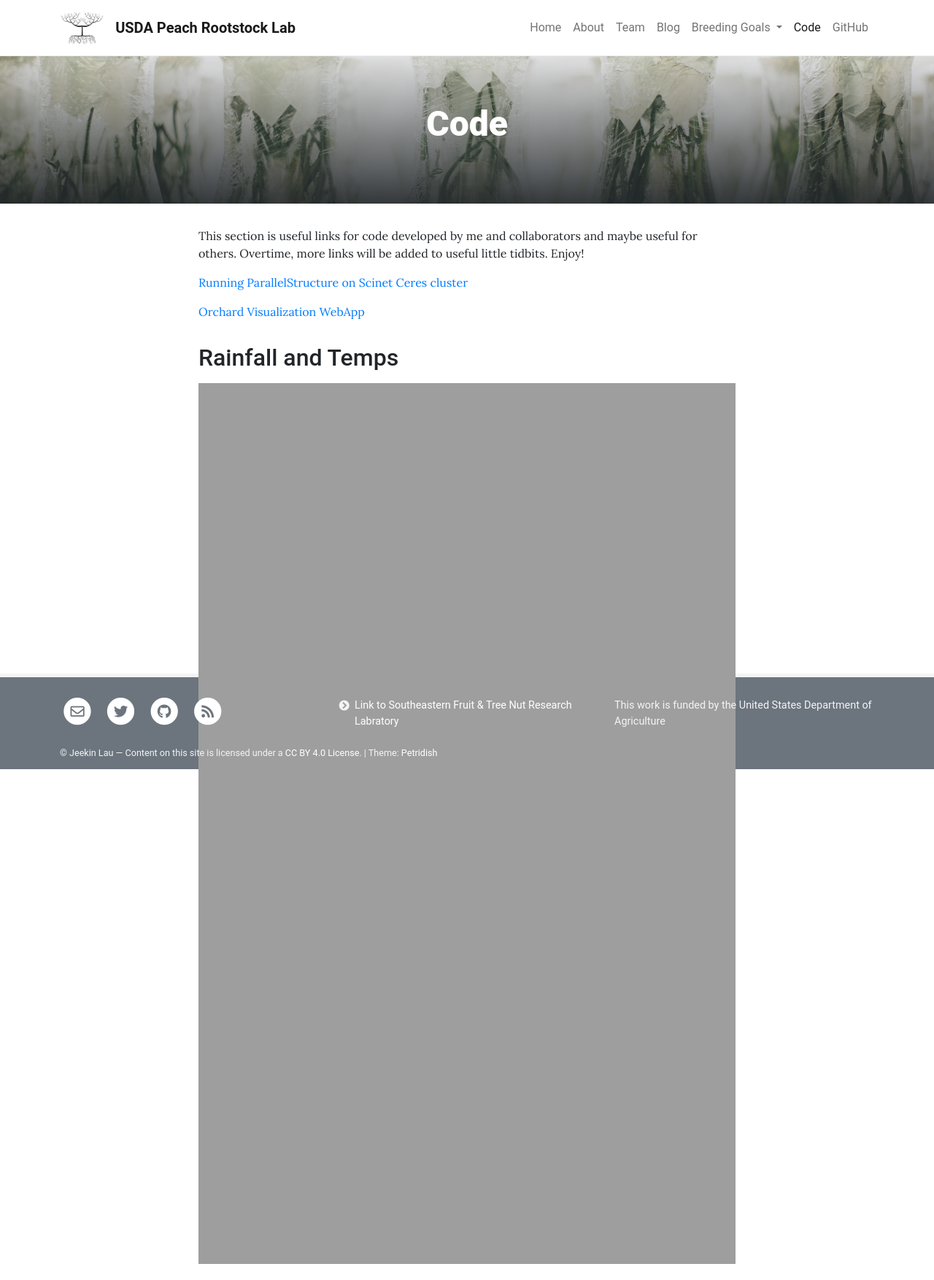
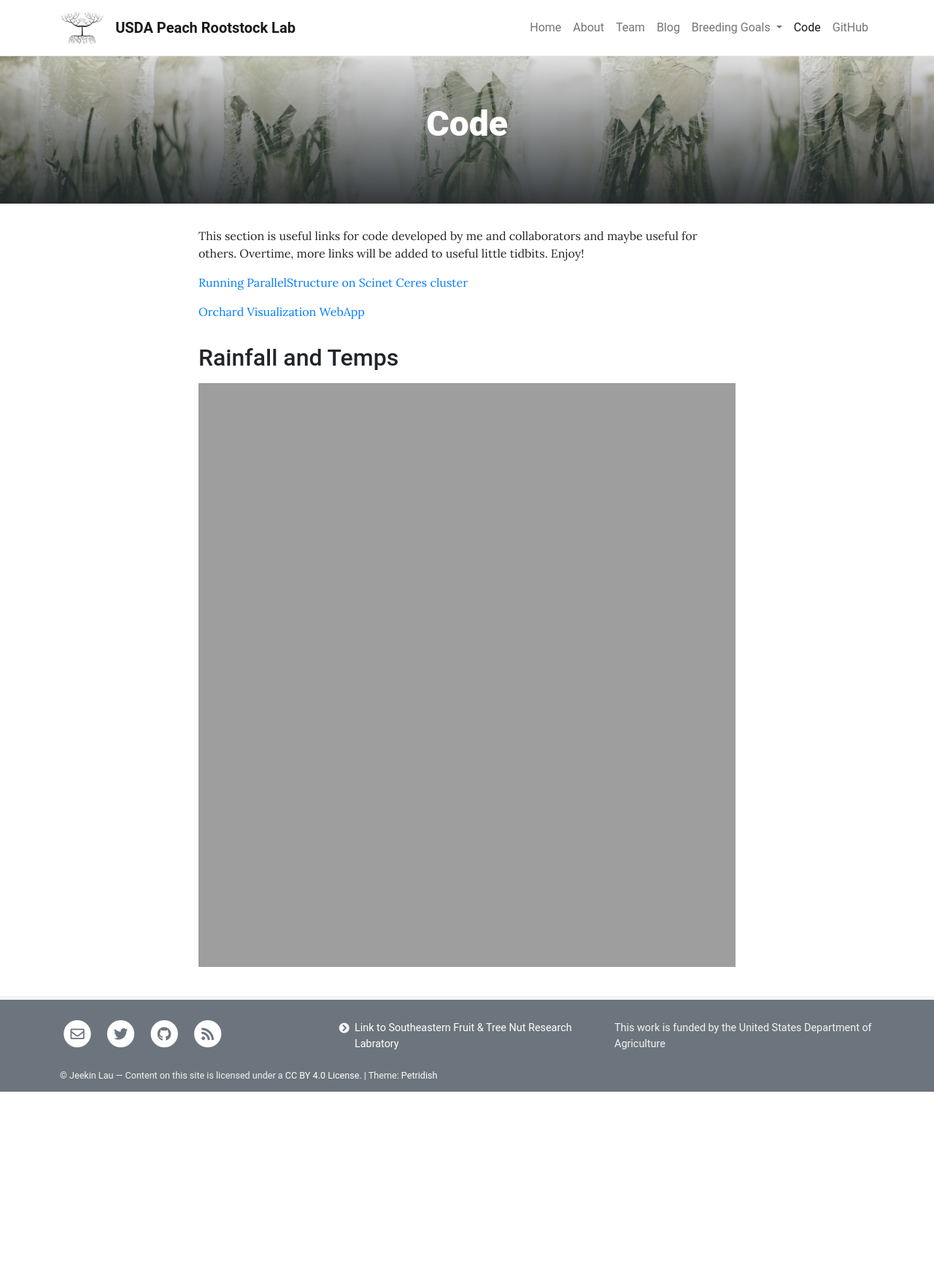
Before and after one commit to jeekinlau/lab_website, a Jekyll site: the page built from pages/code.md, in a window 1280 px wide. Shown: the whole page at 73% size. Built offline with Jekyll 4.4.1, drawn with Linux system fonts in a browser that asks for light colours; after the commit the page ends 1496 px from its top, so only the background shows below that.

Commit message:
Update code.md

```diff
--- a/pages/code.md
+++ b/pages/code.md
@@ -23,5 +23,5 @@ This section is useful links for code developed by me and collaborators and mayb
 
 <p>
 <h2> Rainfall and Temps </h2>
-<iframe src="https://jeekinlau.github.io/byron_rainfall/" width="100%" height="300%"> /iframe>
+<iframe src="https://jeekinlau.github.io/byron_rainfall/" width="100%" height="800px" frameborder="0" style="border:0; display:block;"></iframe>
 </p>
```
